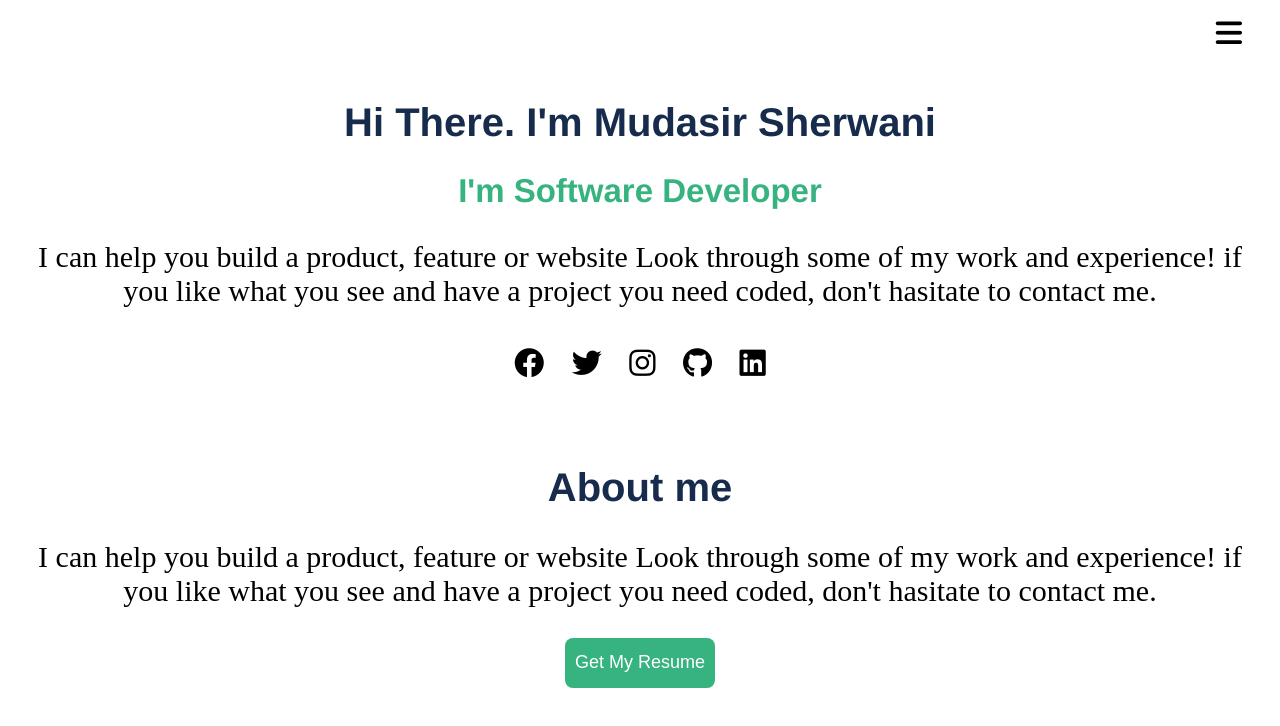
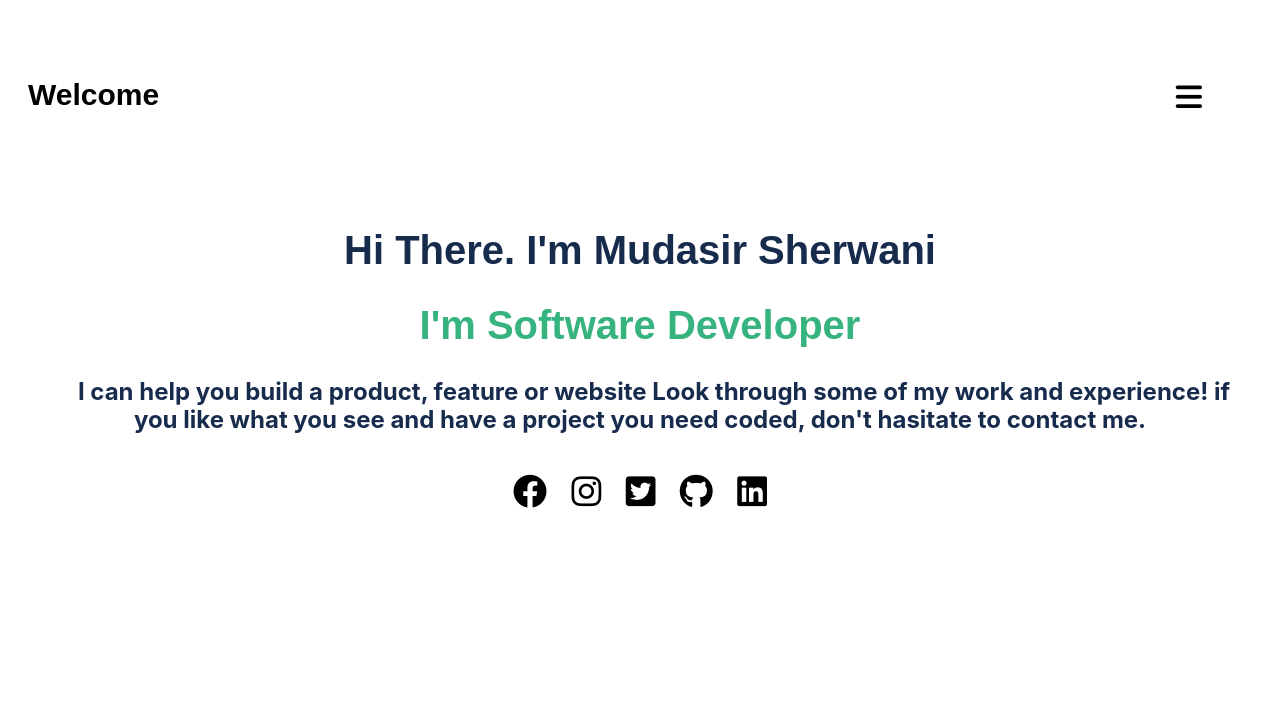
Before and after one commit to MudasirSherwani/Portfolio-27-june-22, a website: page index.html in a window 1280 px wide. Drawn offline with Linux system fonts and the light colour scheme.

Commit message:
Required Changes Done for PR#1 Code Review 1st

```diff
--- a/index.html
+++ b/index.html
@@ -9,52 +9,29 @@
   </head>
   <body>
     <div class="flex-container">
-      <div class="header-area">
-        <i class="fa-solid fa-bars"></i>
-        <!-- <ul>
-          <li><a href="#">Portfolio</a></li>
-          <li><a href="#">About</a></li>
-          <li><a href="#">Contact</a></li>
-        </ul> -->
-      </div>
-      <div class="banner-text" >
-        <h1>Hi There. I'm Mudasir Sherwani</h1>
-        <h2>I'm Software Developer</h2>
-        <div>
+      <header>
+        <nav>
+          <div class="logo">Welcome</div>
+            <label>
+              <i class="fas fa-bars"></i>
+            </label>
+        </nav>
+      </header>
+      <section>
+        <h1 class="developer-name">Hi There. I'm Mudasir Sherwani</h1>
+        <h2 class="software-developer">I'm Software Developer</h2>
           <p class="banner-text-pera">I can help you build a product, feature or website Look through some of my
             work and experience! if you like what you see and have a project you need coded, don't hasitate to
             contact me.
           </p>
-          <p class="social-icons">
-            <i class="fa-brands fa-facebook"></i>
-            <i class="fa-brands fa-twitter"></i>
-            <i class="fa-brands fa-instagram"></i>
-            <i class="fa-brands fa-github"></i>
-            <i class="fa-brands fa-linkedin"></i>
-          </p>
-        </div>
-     </div>
-          <!-- <div class="flex-container-card">
-          <div>Project#1</div>
-          <div>Project#2</div>
-          <div>Project#3</div>
-          </div>
-          <div class="flex-container-card">
-          <div>Project#4</div>
-          <div>Project#5</div>
-          <div>Project#6</div>
-          </div>
-          <div> -->
-      <div class="banner-text" >
-          <h1>About me</h1>
-          <p class="text-about">I can help you build a product, feature or website Look through some of my
-            work and experience! if you like what you see and have a project you need coded, don't hasitate to
-            contact me.
-          </p>
-          <button type="button" class="about-me">Get My Resume</button>
-      </div>
-      <div></div>
-      <div></div>
+          <div class="icon">
+            <i class='fab fa-facebook' ></i>
+            <i class='fab fa-instagram'></i>
+            <i class='fab fa-twitter-square'></i>
+            <i class='fab fa-github' ></i>
+            <i class='fab fa-linkedin' ></i>
+            </div>
+      </section>
     </div>
   </body>
 </html>
--- a/styles.css
+++ b/styles.css
@@ -1,124 +1,73 @@
 .flex-container {
-  display: flex;
-  background-color: rgb(255, 255, 255);
-  flex-direction: column;
+  padding: 0;
+  margin: 0;
+  text-decoration: none;
+  list-style: none;
+  box-sizing: border-box;
+  font-family: Arial, Helvetica, sans-serif;
+  flex: none;
+  order: 0;
+  flex-grow: 0;
 }
 
-.flex-container-card {
-  display: flex;
-  background-color: rgb(198, 199, 201);
-  justify-content: space-evenly;
-  height: 400px;
-}
-
-.flex-container-card > div {
-  width: 300px;
-  border-style: groove;
-  border-width: 1px;
-  border-color: #36b37e;
-  text-align: center;
-}
-
-.flex-container > div {
-  background-color: #fff;
-  margin: 5px;
-  padding: 5px;
+nav {
+  height: 80px;
+  width: 100%;
   font-size: 30px;
 }
 
-.header-area {
-  height: 35px;
+nav label {
+  float: right;
+  line-height: 80px;
+  position: relative;
+  top: 50px;
+  right: 70px;
 }
 
-.fa-bars {
-  float: right;
-  margin-right: 20px;
+.logo {
+  position: relative;
+  float: left;
+  top: 70px;
+  left: 20px;
+  font-weight: bold;
 }
 
-ul {
-  list-style-type: none;
+section h1 {
+  color: #172b4d;
+  text-align: center;
+  margin: 30px;
+  margin-top: 140px;
+  font-size: 40px;
+  font-weight: bold;
+}
+
+section h2 {
+  text-align: center;
+  margin: 30px;
+  font-size: 40px;
+  font-weight: bold;
+  color: #36b37e;
+}
+
+section p {
+  color: #172b4d;
+  text-align: center;
+  text-indent: 28px;
+  font-size: 24px;
+  font-weight: bold;
+  font-family: 'inter';
+  font-style: normal;
+  line-height: 28px;
+  margin: 30px;
+  background-color: transparent;
+}
+
+.icon i {
+  padding: 10px;
+  text-align: center;
+  font-size: 34px;
+}
+
+.icon {
   text-align: center;
 }
-
-ul li {
-  display: inline;
-  position: relative;
-  top: -28px;
-}
-
-a {
-  padding: 10px;
-  margin: 10px;
-  text-decoration: none;
-  font-size: 18px;
-}
-
-.banner-text {
-  text-align: center;
-  height: auto;
-}
-
-.banner-text > h1 {
-  color: #172b4d;
-  font-size: 40px;
-  font-family: 'Franklin Gothic Medium', 'Arial Narrow', Arial, sans-serif;
-}
-
-.banner-text > h2 {
-  color: #36b37e;
-  font-size: 33px;
-  font-family: 'Franklin Gothic Medium', 'Arial Narrow', Arial, sans-serif;
-}
-
-.banner-text-pera > p {
-  color: #172b4d;
-  font-size: 12px;
-  margin-left: 200px;
-  margin-right: 200px;
-  position: relative;
-}
-
-.social-icons i {
-  padding: 10px;
-}
-
-.about-me {
-  background-color: #36b37e;
-  border: 0.1px;
-  height: 50px;
-  width: 150px;
-  border-radius: 8px;
-  font-size: 18px;
-  color: white;
-}
-
-@media only screen and (max-width: 600px) {
-  .header-area > ul > li > a {
-    font-size: 12px;
-    margin-left: 1px;
-  }
-
-  .header-area {
-    margin-top: -5px;
-  }
-
-  .banner-text > h1 {
-    font-size: 22px;
-  }
-
-  .banner-text > h2 {
-    font-size: 22px;
-  }
-
-  .banner-text-pera {
-    font-size: 16px;
-  }
-
-  .flex-container-card > div {
-    font-size: 16px;
-  }
-
-  .text-about {
-    font-size: 16px;
-  }
-}
```
Also changed, not shown: Protfolio_mobile_view_ss.PNG.
